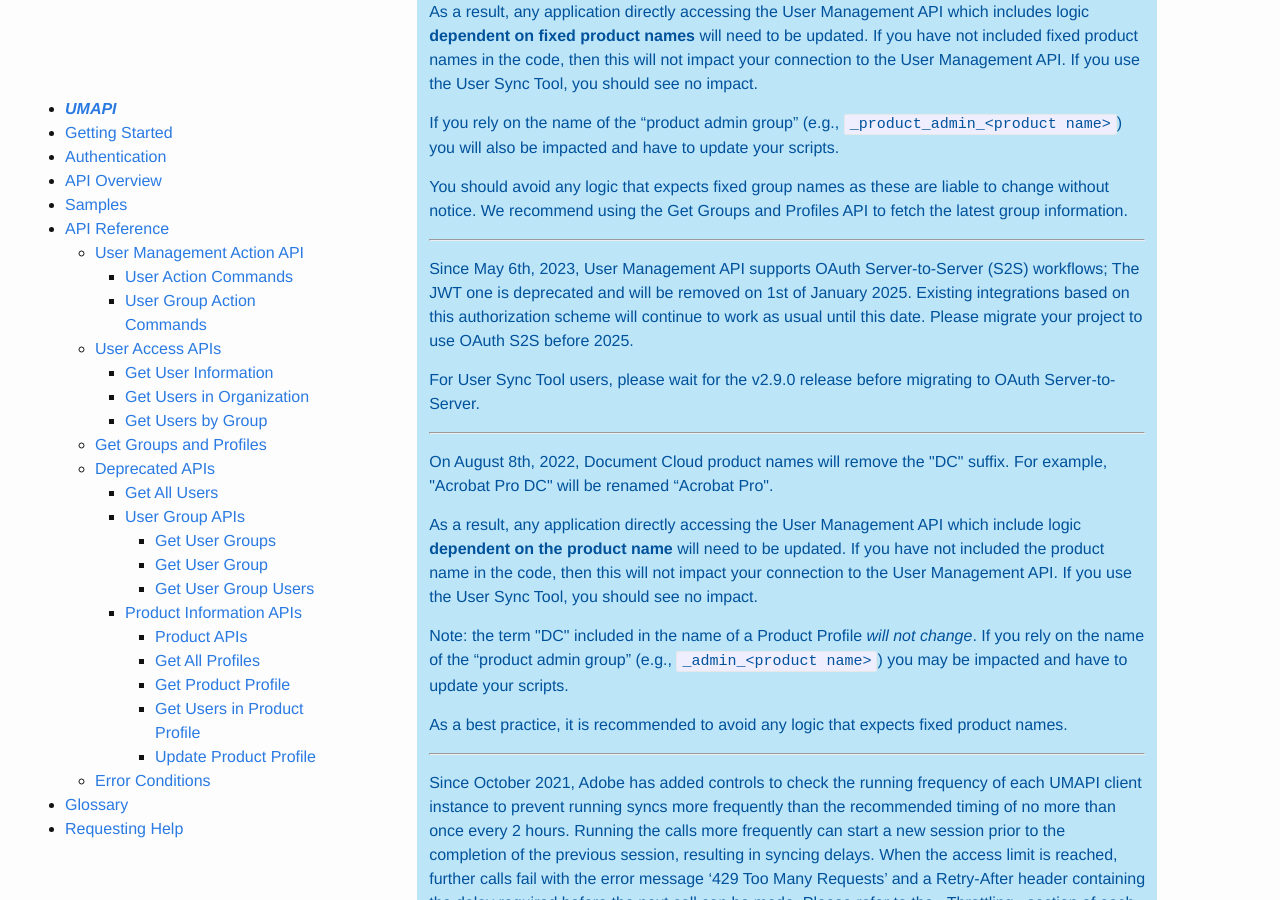
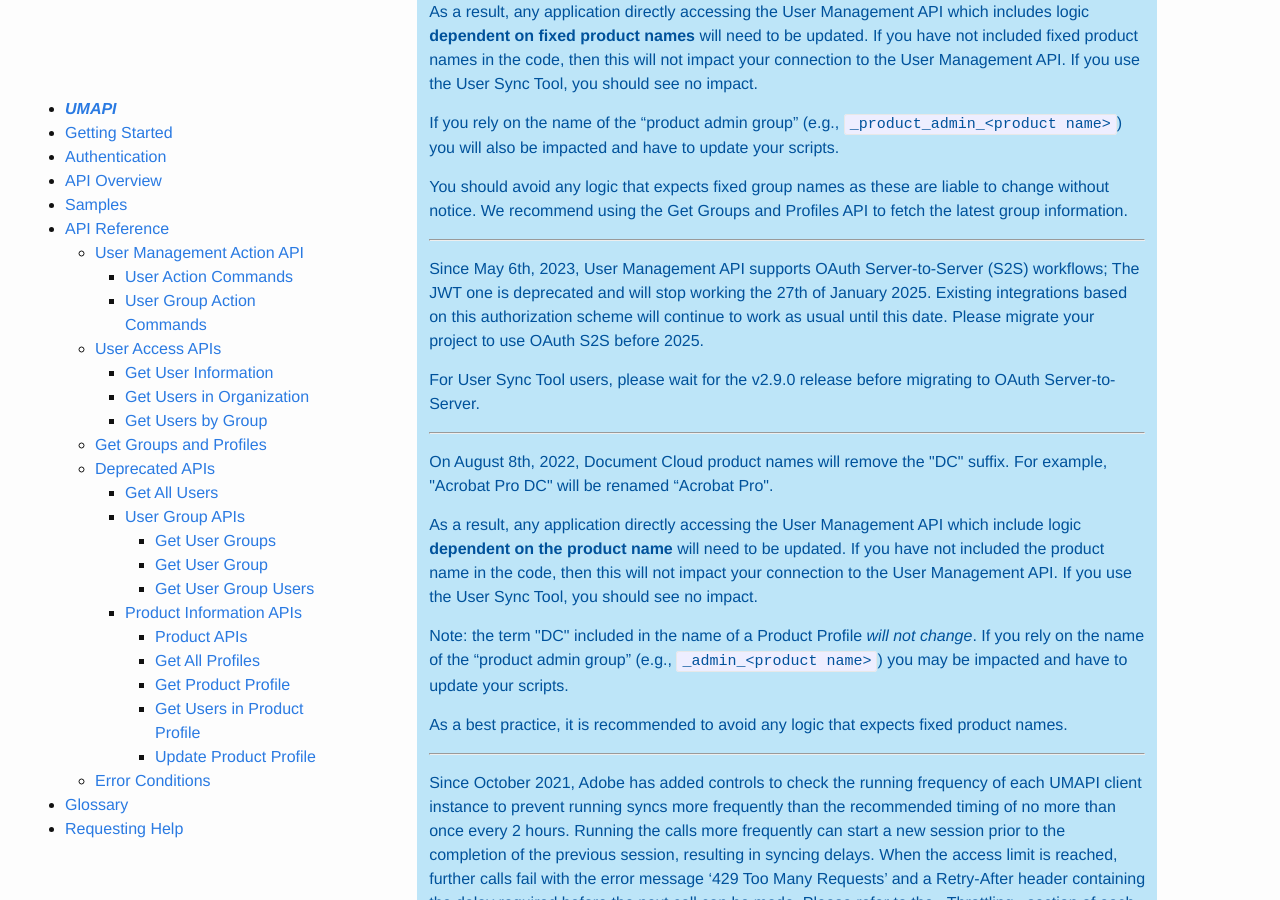
Before and after one commit to adobe-apiplatform/umapi-documentation, a Jekyll site: the page built from docs/en/index.md, in a window 1280 px wide and 900 px high, scrolled down 1156 px. Built offline with Jekyll 4.4.1, drawn with Linux system fonts in a browser that asks for light colours.

Commit message:
Update index.md

```diff
--- a/docs/en/index.md
+++ b/docs/en/index.md
@@ -33,7 +33,7 @@
 <p>If you rely on the name of the “product admin group” (e.g., <code>_product_admin_&lt;product name&gt;</code>) you will also be impacted and have to update your scripts.</p>
 <p>You should avoid any logic that expects fixed group names as these are liable to change without notice. We recommend using the Get Groups and Profiles API to fetch the latest group information.</p>
 <hr class="api-ref-rule">
-<p>Since May 6th, 2023, User Management API supports OAuth Server-to-Server (S2S) workflows; The JWT one is deprecated and will be removed on 1st of January 2025. Existing integrations based on this authorization scheme will continue to work as usual until this date. Please migrate your project to use OAuth S2S before 2025.
+<p>Since May 6th, 2023, User Management API supports OAuth Server-to-Server (S2S) workflows; The JWT one is deprecated and will stop working the 27th of January 2025. Existing integrations based on this authorization scheme will continue to work as usual until this date. Please migrate your project to use OAuth S2S before 2025.
 <p>For User Sync Tool users, please wait for the v2.9.0 release before migrating to OAuth Server-to-Server.</p>
 <hr class="api-ref-rule">
 <p>On August 8th, 2022, Document Cloud product names will remove the "DC" suffix. For example, "Acrobat Pro DC" will be renamed “Acrobat Pro".</p>
```
